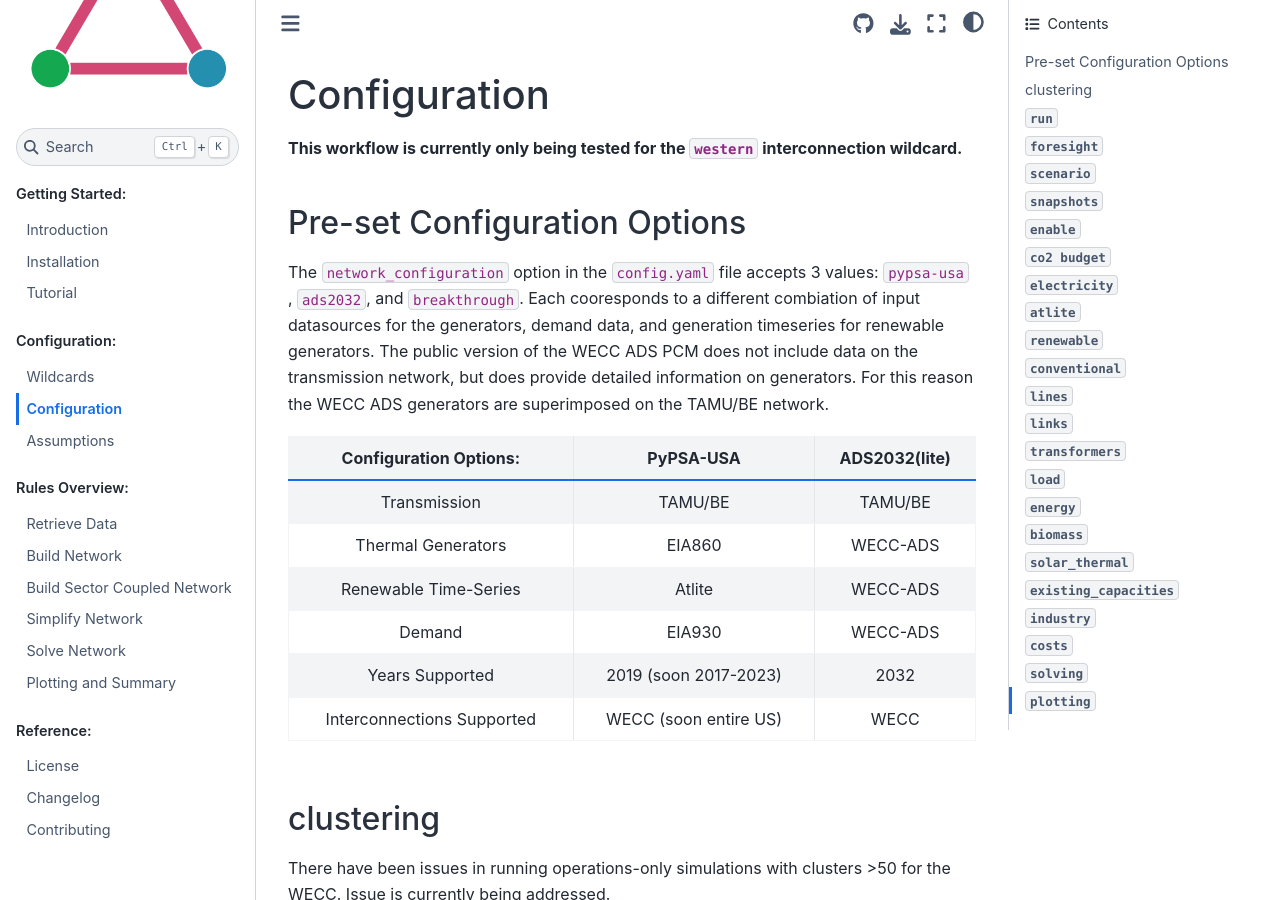
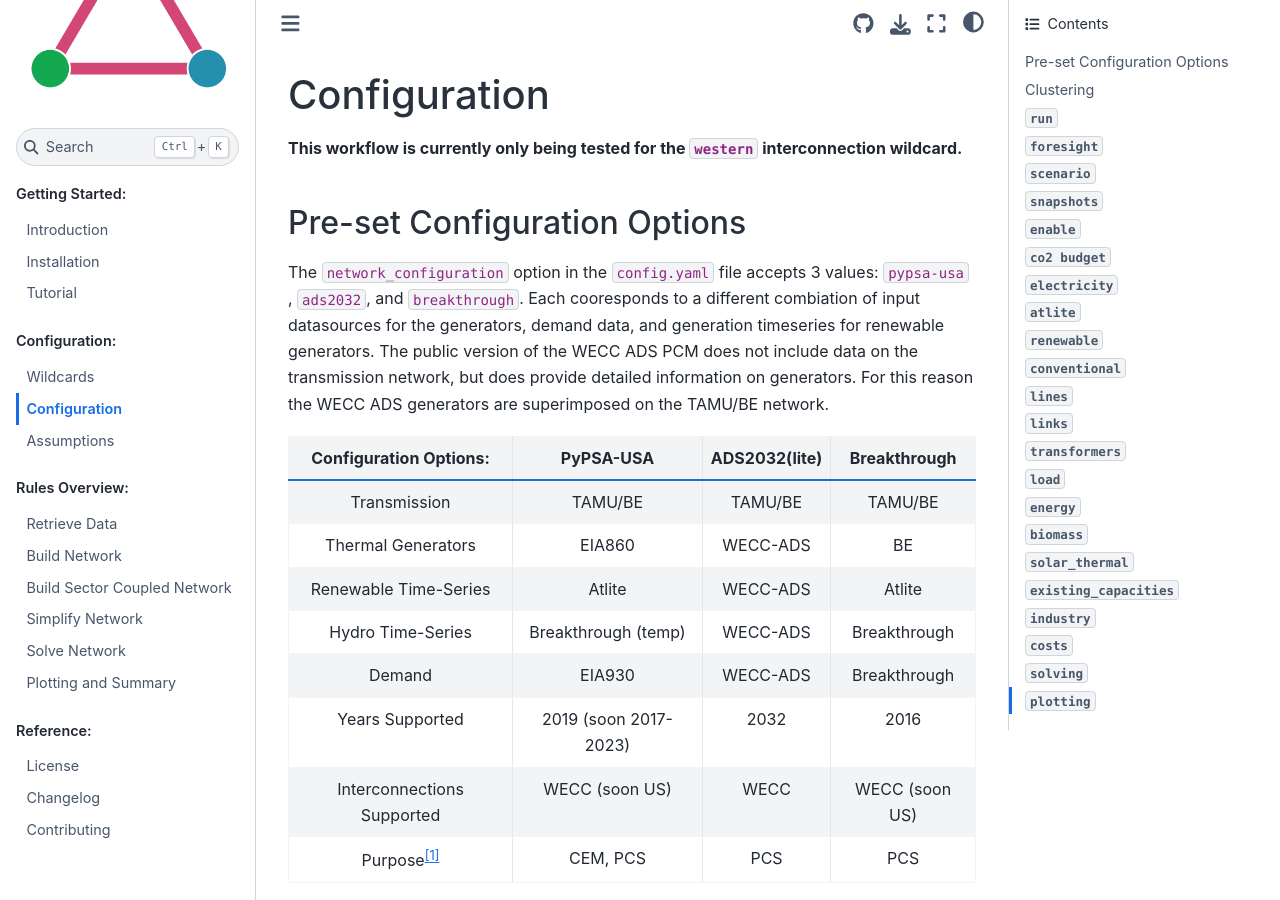
Before and after one commit to PyPSA/pypsa-usa, a Sphinx documentation site: the page built from docs/source/config-configuration.md, in a window 1280 px wide and 900 px high. Built offline with Sphinx 7.4.7 and the Sphinx Book theme 1.1.4, drawn with Linux system fonts in a browser that asks for light colours; some of the changed text lies outside the part shown.

Commit message:
documentation

```diff
--- a/docs/source/config-configuration.md
+++ b/docs/source/config-configuration.md
@@ -3,22 +3,26 @@
 
 **This workflow is currently only being tested for the `western` interconnection wildcard.**
 
-(netowork_cf)=
+(network_cf)=
 ## Pre-set Configuration Options
 
 The `network_configuration` option in the `config.yaml` file accepts 3 values: `pypsa-usa` , `ads2032`, and `breakthrough`. Each cooresponds to a different combiation of input datasources for the generators, demand data, and generation timeseries for renewable generators. The public version of the WECC ADS PCM does not include data on the transmission network, but does provide detailed information on generators. For this reason the WECC ADS generators are superimposed on the TAMU/BE network.
 
-| Configuration Options: | PyPSA-USA | ADS2032(lite) |
-|:----------:|:----------:|:----------:|
-| Transmission | TAMU/BE | TAMU/BE |
-| Thermal Generators | EIA860 | WECC-ADS |
-| Renewable Time-Series | Atlite | WECC-ADS |
-| Demand | EIA930 | WECC-ADS |
-| Years Supported | 2019 (soon 2017-2023) | 2032 |
-| Interconnections Supported | WECC (soon entire US) | WECC |
+| Configuration Options: | PyPSA-USA | ADS2032(lite) | Breakthrough |
+|:----------:|:----------:|:----------:|:----------:|
+| Transmission | TAMU/BE | TAMU/BE | TAMU/BE |
+| Thermal Generators | EIA860 | WECC-ADS | BE |
+| Renewable Time-Series | Atlite | WECC-ADS | Atlite |
+| Hydro Time-Series | Breakthrough (temp) | WECC-ADS | Breakthrough |
+| Demand | EIA930 | WECC-ADS | Breakthrough |
+| Years Supported | 2019 (soon 2017-2023) | 2032 | 2016 |
+| Interconnections Supported | WECC (soon US) | WECC | WECC (soon US)|
+| Purpose[^+] | CEM, PCS | PCS | PCS |
+
+[^+]: CEM = Capacity Expansion Model, PCS = Production Cost Simulation
 
 (clustering_cf)=
-## clustering
+## Clustering
 
 There have been issues in running operations-only simulations with clusters >50 for the WECC. Issue is currently being addressed.
 
```
Also changed, not shown: docs/source/about-tutorial.md (+11 -5 lines), docs/source/rules-build-network.md (+0 -6 lines).
